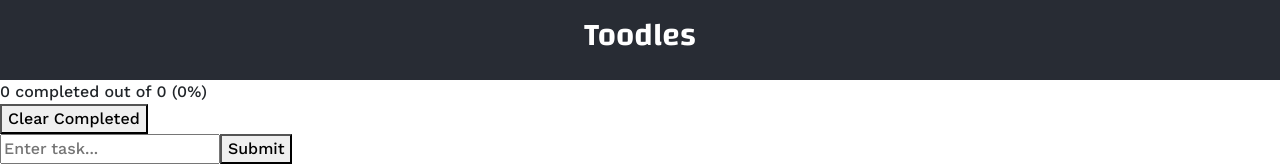
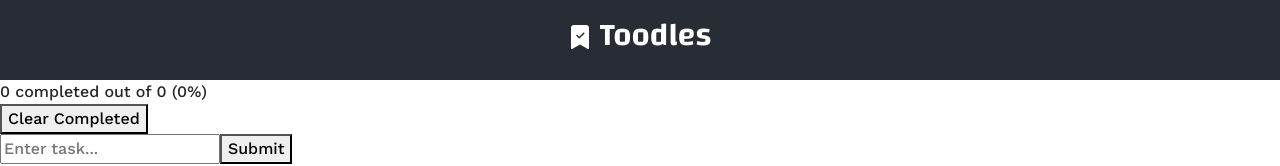
Before and after one commit to mdehmer/todo-list, a React (Create React App) app: page / in a window 1280 px wide. Shown: the top 166 px of the page. Built offline with nearby package versions, Linux system fonts and the light colour scheme.

Commit message:
Lagt till logga och ändrat namn till Toodles

```diff
--- a/src/Header.js
+++ b/src/Header.js
@@ -1,7 +1,20 @@
 export function Header() {
   return (
     <header className="App-header">
-      <h2>Toodles</h2>
+      <h2>
+        <svg
+          xmlns="http://www.w3.org/2000/svg"
+          fill="currentColor"
+          class="bi bi-bookmark-check-fill App-logo"
+          viewBox="0 0 16 16"
+        >
+          <path
+            fill-rule="evenodd"
+            d="M2 15.5V2a2 2 0 0 1 2-2h8a2 2 0 0 1 2 2v13.5a.5.5 0 0 1-.74.439L8 13.069l-5.26 2.87A.5.5 0 0 1 2 15.5zm8.854-9.646a.5.5 0 0 0-.708-.708L7.5 7.793 6.354 6.646a.5.5 0 1 0-.708.708l1.5 1.5a.5.5 0 0 0 .708 0l3-3z"
+          />
+        </svg>{" "}
+        Toodles
+      </h2>
     </header>
   );
 }
```
